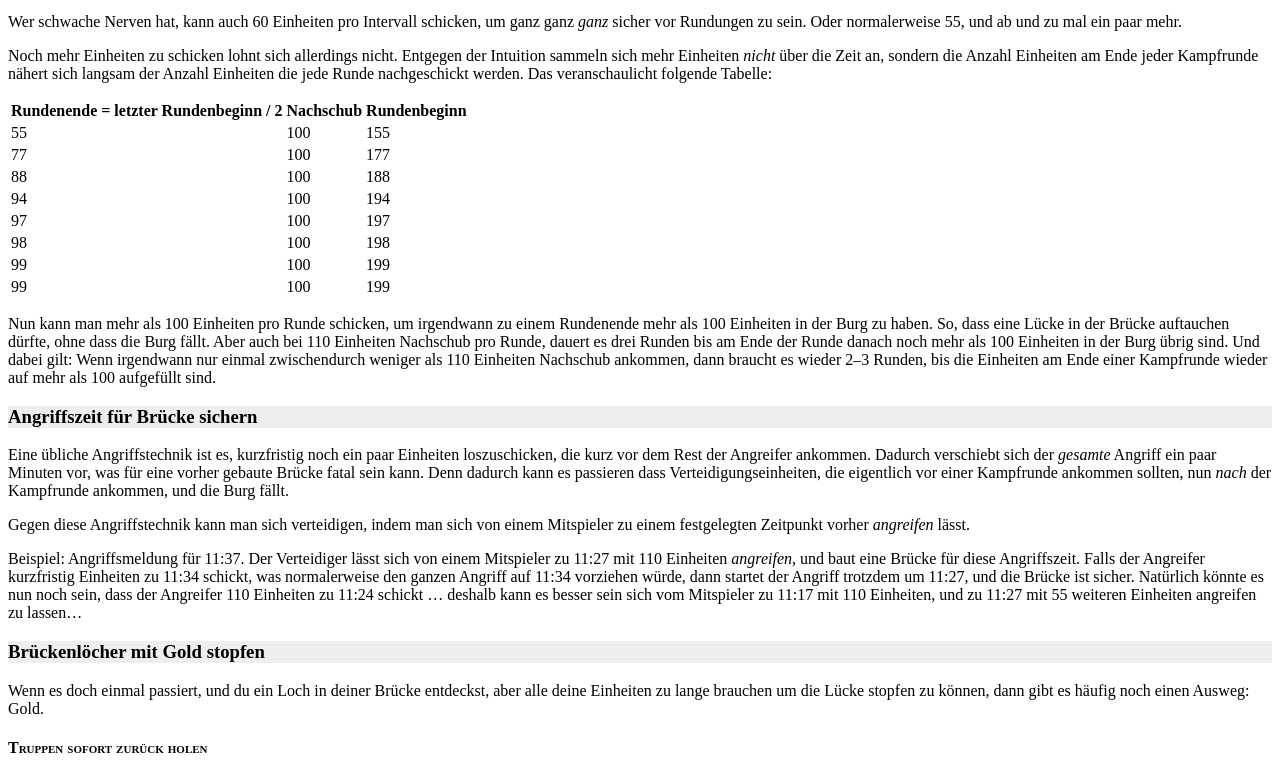
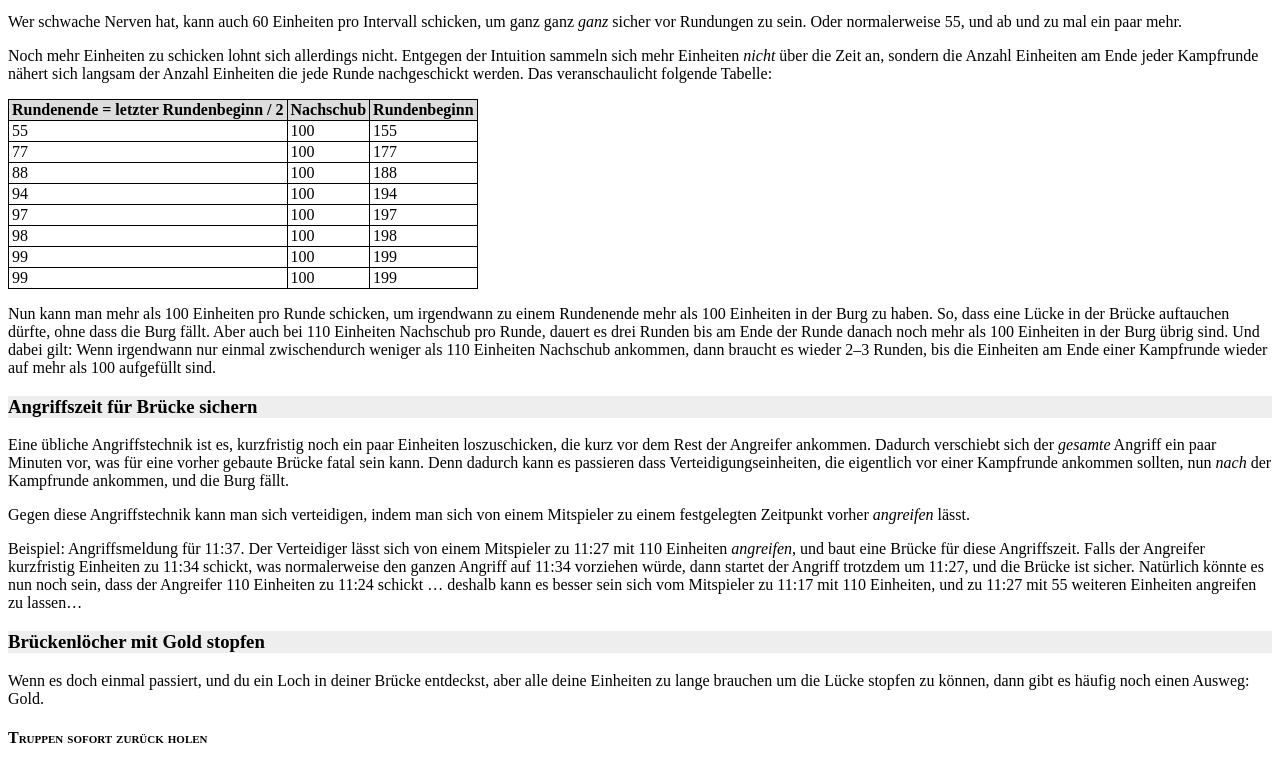
Before and after one commit to e4z9/lak-verteidigung, a plain HTML site: page index.html in a window 1280 px wide. Shown: the part 6496-7260 px from the top of the page. Drawn offline with Linux system fonts and the light colour scheme.

Commit message:
Besserer Stil für Tabellen

```diff
--- a/stylesheet.css
+++ b/stylesheet.css
@@ -6,3 +6,5 @@ h2 {
 h3 { background-color: #eeeeee; }
 h4 { font-variant: small-caps; font-weight: bolder; }
 ul { list-style-type: disc; padding-left: 1.5em; }
+table, th, td { border-width: 1px; border-style: solid; border-collapse: collapse; padding-left: 3px; padding-right: 3px; }
+th { background-color: #dddddd; }
```
